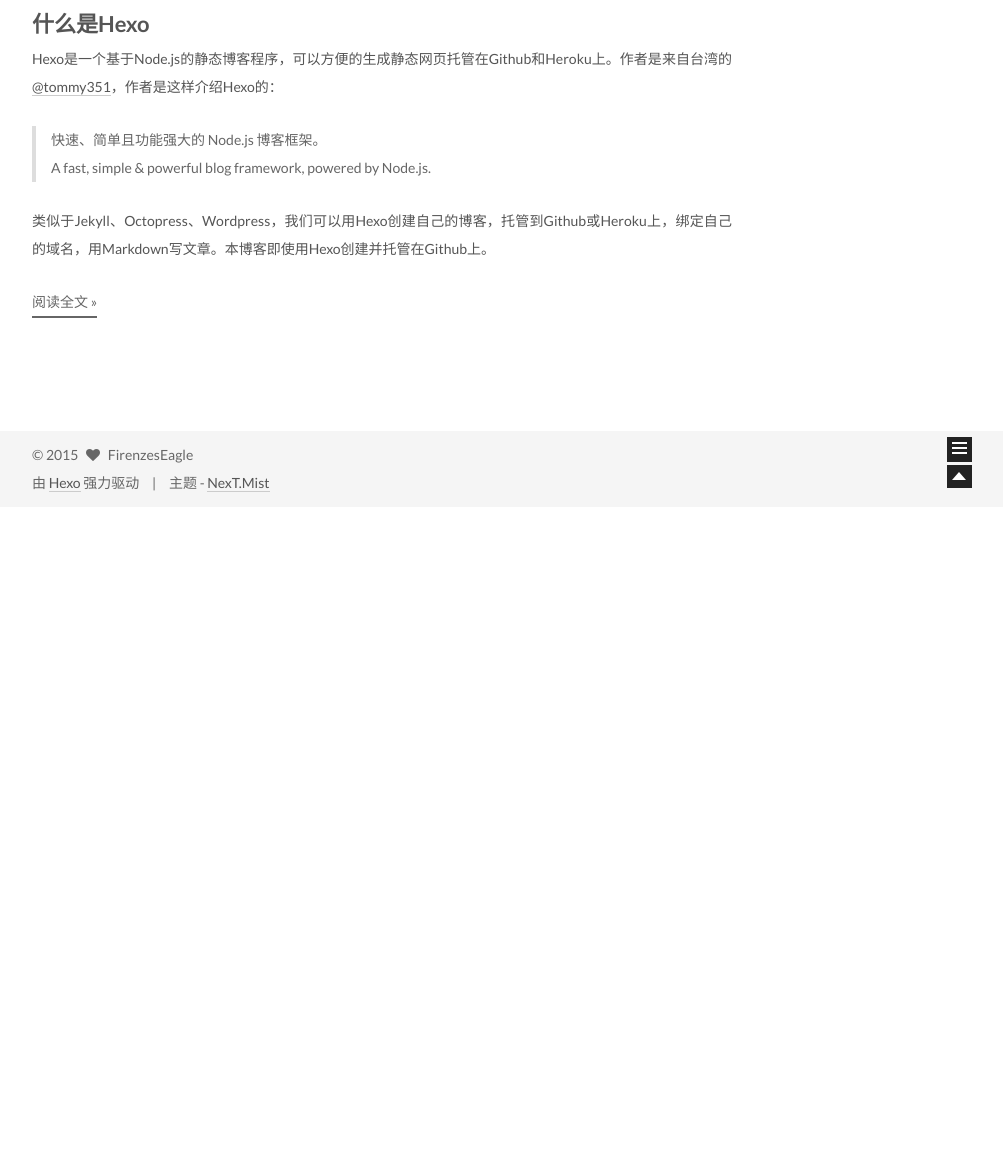
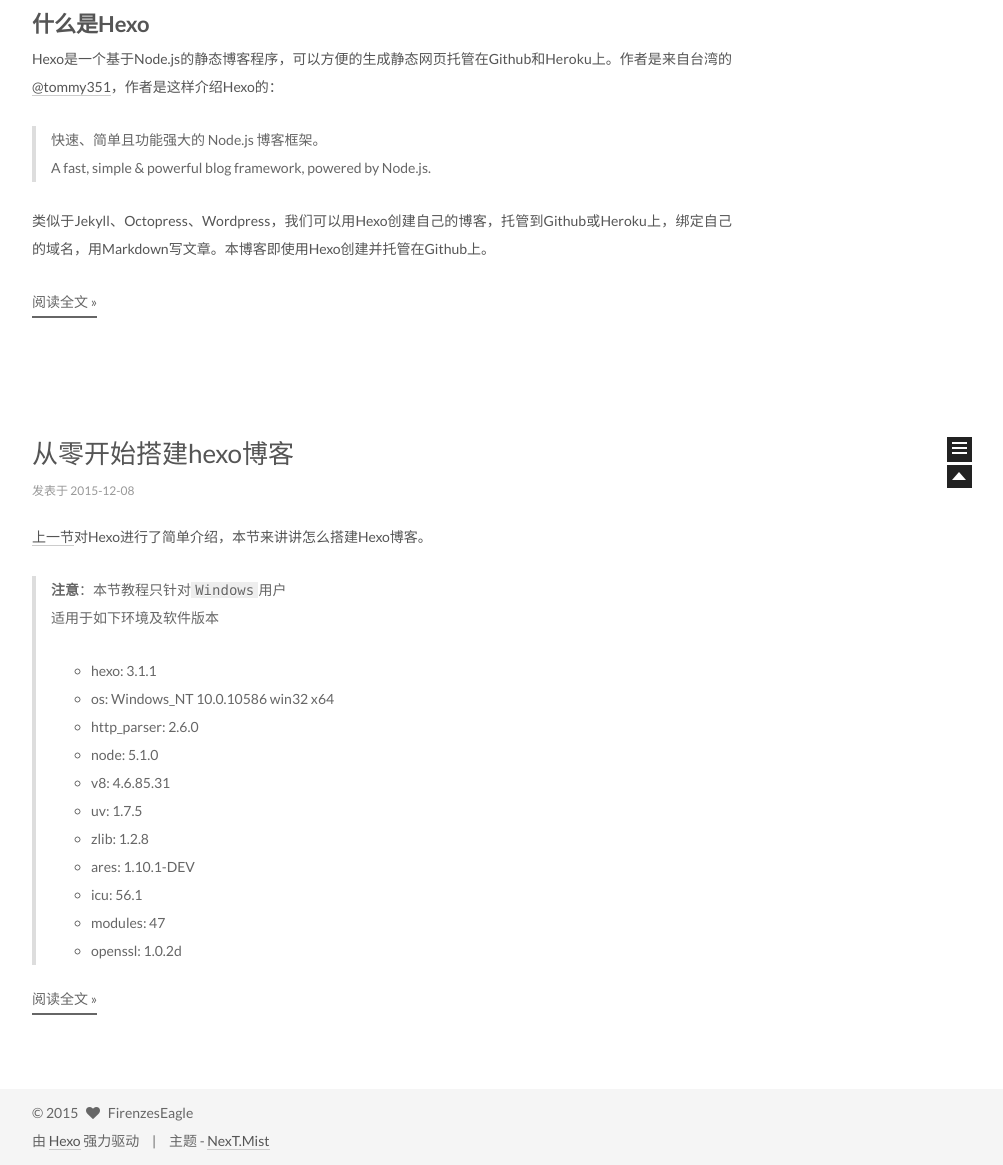
Before and after one commit to FirenzesEagle/FirenzesEagle.github.io, a plain HTML site: page index.html in a window 1280 px wide. Shown: the part 293-1458 px from the top of the page, without its empty margins (258-1261 px from the left). Before the commit the page ends 800 px from the top, so only its background shows below. Drawn offline with Linux system fonts and the light colour scheme.

Commit message:
Site updated: 2015-12-08 22:30:33

```diff
--- a/index.html
+++ b/index.html
@@ -274,6 +274,103 @@
 
 
 
+
+
+
+
+
+
+
+
+  <article class="post post-type-normal " itemscope itemtype="http://schema.org/Article">
+
+
+      <header class="post-header">
+
+
+
+          <h1 class="post-title" itemprop="name headline">
+
+
+
+
+                <a class="post-title-link" href="/2015/12/08/hexo-01/" itemprop="url">
+                  从零开始搭建hexo博客
+                </a>
+
+
+          </h1>
+
+
+        <div class="post-meta">
+          <span class="post-time">
+            发表于
+            <time itemprop="dateCreated" datetime="2015-12-08T22:17:58+08:00" content="2015-12-08">
+              2015-12-08
+            </time>
+          </span>
+
+
+
+
+
+
+
+
+
+        </div>
+      </header>
+
+
+
+    <div class="post-body">
+
+
+
+
+
+
+          <p><a href="http://firenzeseagle.github.io/2015/12/08/hexo-00/">上一节</a>对Hexo进行了简单介绍，本节来讲讲怎么搭建Hexo博客。</p>
+<blockquote>
+<p><strong>注意</strong>：本节教程只针对<code>Windows</code>用户<br>适用于如下环境及软件版本</p>
+<ul>
+<li>hexo: 3.1.1</li>
+<li>os: Windows_NT 10.0.10586 win32 x64</li>
+<li>http_parser: 2.6.0</li>
+<li>node: 5.1.0</li>
+<li>v8: 4.6.85.31</li>
+<li>uv: 1.7.5</li>
+<li>zlib: 1.2.8</li>
+<li>ares: 1.10.1-DEV</li>
+<li>icu: 56.1</li>
+<li>modules: 47</li>
+<li>openssl: 1.0.2d</li>
+</ul>
+</blockquote>
+          <div class="post-more-link text-center">
+            <a class="btn" href="/2015/12/08/hexo-01/#more" rel="contents">
+              阅读全文 &raquo;
+            </a>
+          </div>
+
+
+    </div>
+
+    <footer class="post-footer">
+
+
+
+
+
+
+        <div class="post-eof"></div>
+
+    </footer>
+  </article>
+
+
+
+
   </section>
 
 
```
